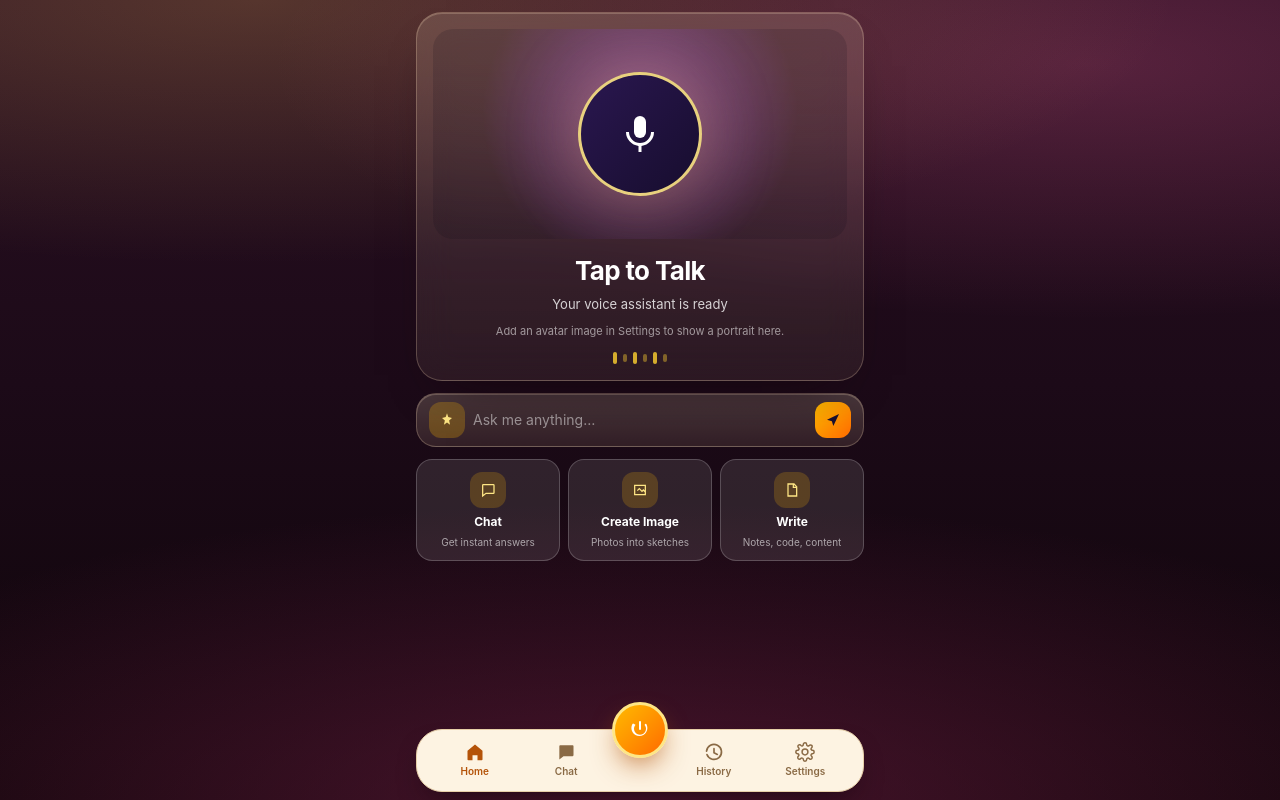
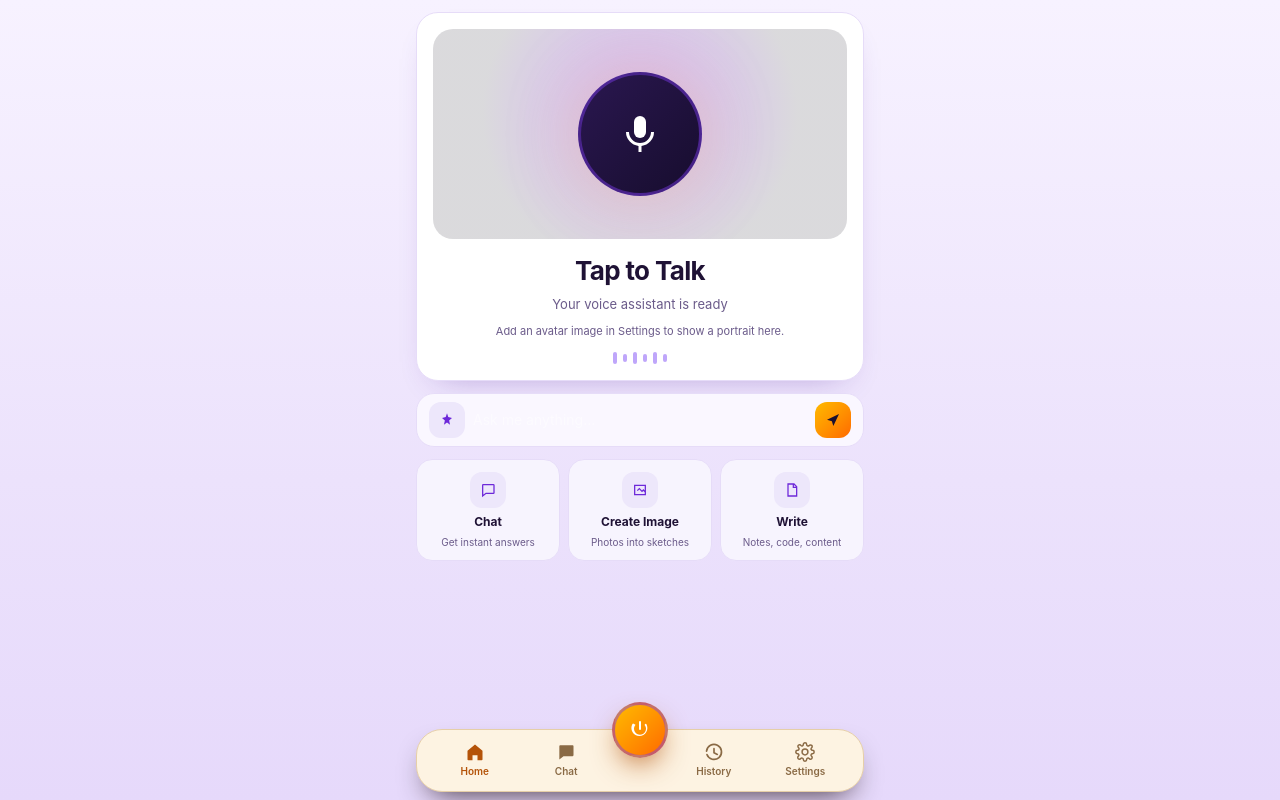
Before and after one commit to project9793/arushi-app, a React (Vite) app in the folder app/: page / in a window 1280 px wide. Built offline with nearby package versions, Linux system fonts and the light colour scheme.

Commit message:
Light purple and white theme, as in the reference screens

```diff
--- a/app/src/index.css
+++ b/app/src/index.css
@@ -1,15 +1,16 @@
 @import 'tailwindcss';
 
 :root {
-  color-scheme: dark;
-  --gold-1: #ffe6ab;
-  --gold-2: #f3bd57;
-  --gold-3: #c8862a;
-  --rose: #f0619a;
-  --text: #fff9f0;
-  --text-2: rgba(255, 240, 220, 0.82);
-  --text-3: rgba(255, 234, 208, 0.62);
-  --line: rgba(255, 226, 186, 0.24);
+  color-scheme: light;
+  --purple-700: #6d28d9;
+  --purple-600: #7c3aed;
+  --purple-500: #8b5cf6;
+  --purple-100: #ede7fb;
+  --ink: #1f1235;
+  --ink-2: #6b5b8a;
+  --ink-3: #9385ae;
+  --line: #e6dcf8;
+  --surface: #ffffff;
 }
 
 html,
@@ -20,13 +21,9 @@ body,
 
 body {
   margin: 0;
-  background:
-    radial-gradient(120% 55% at 20% 0%, rgba(243, 189, 87, 0.22) 0%, transparent 60%),
-    radial-gradient(110% 55% at 85% 8%, rgba(240, 97, 154, 0.24) 0%, transparent 58%),
-    radial-gradient(120% 60% at 50% 100%, rgba(120, 32, 72, 0.55) 0%, transparent 62%),
-    linear-gradient(180deg, #2a0f22 0%, #1c0a18 48%, #0e0509 100%);
+  background: linear-gradient(180deg, #f7f2ff 0%, #ece2fc 60%, #e6d9fb 100%);
   background-attachment: fixed;
-  color: var(--text);
+  color: var(--ink);
   font-family: 'Inter', ui-sans-serif, system-ui, -apple-system, 'Segoe UI', Roboto, sans-serif;
   -webkit-font-smoothing: antialiased;
   overscroll-behavior: none;
@@ -35,20 +32,16 @@ body {
 /* ---------------------------------------------------------------- cards */
 
 .card {
-  border-radius: 26px;
+  border-radius: 22px;
   border: 1px solid var(--line);
-  background: linear-gradient(180deg, rgba(255, 232, 202, 0.15), rgba(255, 214, 176, 0.07));
-  backdrop-filter: blur(18px);
-  box-shadow:
-    0 24px 48px -30px rgba(20, 4, 12, 0.95),
-    inset 0 1px 0 rgba(255, 232, 202, 0.22);
+  background: var(--surface);
+  box-shadow: 0 14px 32px -22px rgba(76, 29, 149, 0.45);
 }
 
 .card-strong {
-  border-radius: 20px;
+  border-radius: 18px;
   border: 1px solid var(--line);
-  background: linear-gradient(180deg, rgba(255, 232, 202, 0.20), rgba(255, 214, 176, 0.11));
-  box-shadow: inset 0 1px 0 rgba(255, 232, 202, 0.24);
+  background: #faf7ff;
 }
 
 .chip {
@@ -57,29 +50,29 @@ body {
   gap: 6px;
   border-radius: 9999px;
   border: 1px solid var(--line);
-  background: rgba(255, 232, 202, 0.14);
+  background: #f3eefe;
   padding: 7px 13px;
   font-size: 11px;
   font-weight: 600;
-  color: var(--text);
+  color: var(--ink-2);
   max-width: 58%;
   overflow: hidden;
   text-overflow: ellipsis;
   white-space: nowrap;
 }
 
-.chip-gold {
+.chip-gold,
+.chip-accent {
   display: inline-flex;
   align-items: center;
   gap: 6px;
   border-radius: 9999px;
-  border: 1px solid rgba(243, 189, 87, 0.75);
-  background: linear-gradient(180deg, rgba(104, 66, 18, 0.95), rgba(52, 28, 6, 0.95));
+  border: 1px solid rgba(124, 58, 237, 0.35);
+  background: var(--purple-100);
   padding: 8px 15px;
   font-size: 12px;
   font-weight: 700;
-  color: var(--gold-1);
-  box-shadow: 0 8px 22px -12px rgba(20, 4, 12, 0.9);
+  color: var(--purple-700);
 }
 
 .label {
@@ -89,41 +82,58 @@ body {
   font-weight: 700;
   letter-spacing: 0.05em;
   text-transform: uppercase;
-  color: var(--text-2);
+  color: var(--ink-2);
 }
 
 .muted {
-  color: var(--text-3);
+  color: var(--ink-3);
 }
 
 .field {
   width: 100%;
   border-radius: 14px;
   border: 1px solid var(--line);
-  background: rgba(255, 232, 202, 0.10);
+  background: #f7f4fe;
   padding: 11px 13px;
   font-size: 13px;
-  color: var(--text);
+  color: var(--ink);
 }
 
 .field::placeholder {
-  color: rgba(255, 234, 208, 0.48);
+  color: var(--ink-3);
 }
 
 .field:focus {
   outline: none;
-  border-color: rgba(243, 189, 87, 0.85);
-  box-shadow: 0 0 0 3px rgba(243, 189, 87, 0.20);
+  border-color: rgba(124, 58, 237, 0.6);
+  box-shadow: 0 0 0 3px rgba(124, 58, 237, 0.14);
+}
+
+/* --------------------------------------------------------------- bubbles */
+
+.bubble-out {
+  background: var(--purple-600);
+  color: #ffffff;
+  border: 1px solid rgba(109, 40, 217, 0.4);
+}
+
+.bubble-in {
+  background: #f4f1fb;
+  color: var(--ink);
+  border: 1px solid var(--line);
+}
+
+.btn-primary {
+  background: linear-gradient(180deg, var(--purple-500), var(--purple-600));
+  color: #ffffff;
+  box-shadow: 0 10px 22px -14px rgba(109, 40, 217, 0.9);
 }
 
 /* ------------------------------------------------------------ gold type */
 
 .gold-title {
-  background: linear-gradient(180deg, var(--gold-1) 0%, var(--gold-2) 48%, var(--gold-3) 100%);
-  -webkit-background-clip: text;
-  background-clip: text;
-  color: transparent;
-  filter: drop-shadow(0 2px 8px rgba(243, 189, 87, 0.35));
+  color: var(--purple-700);
+  filter: none;
 }
 
 /* ---------------------------------------------------------------- orb */
@@ -147,16 +157,14 @@ body {
 
 .orb__glow {
   inset: -14%;
-  background: radial-gradient(circle at 50% 50%, rgba(240, 97, 154, 0.6), transparent 62%);
-  filter: blur(28px);
-  opacity: 0.9;
-  transition: opacity 400ms ease;
+  background: radial-gradient(circle at 50% 50%, rgba(139, 92, 246, 0.35), transparent 62%);
+  filter: blur(26px);
   z-index: 0;
 }
 
 .orb__ring {
   inset: 0;
-  border: 1px solid rgba(255, 226, 186, 0.3);
+  border: 1px solid rgba(124, 58, 237, 0.25);
   opacity: 0;
   z-index: 1;
 }
@@ -165,9 +173,9 @@ body {
   inset: 9%;
   z-index: 2;
   background:
-    radial-gradient(circle at 32% 26%, rgba(255, 255, 255, 0.85), transparent 44%),
-    conic-gradient(from 140deg, #f3bd57, #f0619a, #ffd9a0, #c8862a, #f3bd57);
-  box-shadow: inset 0 0 60px rgba(30, 8, 16, 0.28), 0 30px 80px -30px rgba(240, 97, 154, 0.9);
+    radial-gradient(circle at 32% 26%, rgba(255, 255, 255, 0.95), transparent 46%),
+    conic-gradient(from 140deg, #a78bfa, #7c3aed, #c4b5fd, #8b5cf6, #a78bfa);
+  box-shadow: inset 0 0 50px rgba(255, 255, 255, 0.35), 0 24px 60px -28px rgba(109, 40, 217, 0.7);
   display: grid;
   place-items: center;
   overflow: hidden;
@@ -175,19 +183,19 @@ body {
 }
 
 .orb--idle .orb__core { animation: orb-breathe 6s ease-in-out infinite; }
-.orb--connecting .orb__core { animation: orb-spin 3.2s linear infinite; filter: saturate(0.7) brightness(0.85); }
+.orb--connecting .orb__core { animation: orb-spin 3.2s linear infinite; filter: saturate(0.7) brightness(0.95); }
 .orb--connecting .orb__ring { animation: orb-ring-pulse 1.8s ease-out infinite; opacity: 1; }
 .orb--listening .orb__core {
   transform: scale(calc(1 + var(--level) * 0.55));
   transition: transform 90ms linear;
-  filter: brightness(calc(1 + var(--level) * 0.5));
+  filter: brightness(calc(1 + var(--level) * 0.25));
 }
-.orb--listening .orb__ring--1 { opacity: 0.85; animation: orb-ring-pulse 2.4s ease-out infinite; }
+.orb--listening .orb__ring--1 { opacity: 0.9; animation: orb-ring-pulse 2.4s ease-out infinite; }
 .orb--speaking .orb__core { animation: orb-speak 0.9s ease-in-out infinite alternate; }
 .orb--speaking .orb__glow { opacity: 1; animation: orb-glow 0.9s ease-in-out infinite alternate; }
 .orb--error .orb__core {
-  background: radial-gradient(circle at 32% 26%, rgba(255, 255, 255, 0.35), transparent 42%),
-    conic-gradient(from 140deg, #7f1d1d, #b91c1c, #7f1d1d);
+  background: radial-gradient(circle at 32% 26%, rgba(255, 255, 255, 0.5), transparent 42%),
+    conic-gradient(from 140deg, #fca5a5, #ef4444, #fca5a5);
   animation: none;
 }
 
@@ -202,7 +210,7 @@ body {
 }
 
 .waveform { position: relative; z-index: 3; display: flex; align-items: center; gap: 5px; height: 46px; }
-.waveform span { width: 5px; border-radius: 9999px; background: rgba(30, 8, 16, 0.65); height: 18%; animation: wave 1s ease-in-out infinite; }
+.waveform span { width: 5px; border-radius: 9999px; background: #ffffff; height: 18%; animation: wave 1s ease-in-out infinite; }
 .waveform span:nth-child(2) { animation-delay: 0.12s; }
 .waveform span:nth-child(3) { animation-delay: 0.24s; }
 .waveform span:nth-child(4) { animation-delay: 0.36s; }
@@ -210,9 +218,8 @@ body {
 @keyframes wave { 0%, 100% { height: 16%; opacity: 0.7; } 50% { height: 100%; opacity: 1; } }
 
 .glass {
-  background: rgba(255, 232, 202, 0.12);
+  background: #ffffff;
   border: 1px solid var(--line);
-  backdrop-filter: blur(16px);
 }
 
 .log-line { font-variant-numeric: tabular-nums; }
@@ -221,37 +228,74 @@ body {
   .orb__core, .orb__glow, .orb__ring, .waveform span { animation: none !important; }
 }
 
-/* ---------------------------------------------------- warm-theme overrides
-   Nothing in the app is blue-violet any more. These map the few remaining
-   utility classes onto the gold/rose palette so every panel follows the theme. */
+/* ------------------------------------------------- light-theme remapping
+   Components written for the dark theme use white text and translucent white
+   panels. On a white surface those disappear, so map them onto ink and the
+   purple tints instead of editing every component. */
+
+.text-white,
+.text-\[\#fff4e2\],
+.text-\[\#fff8ee\] { color: var(--ink) !important; }
+
+.text-white\/45,
+.text-white\/50,
+.text-white\/55,
+.text-white\/60,
+.text-white\/70,
+.text-white\/75,
+.text-white\/80,
+.text-white\/85,
+.text-white\/90 { color: var(--ink-2) !important; }
+
+.text-\[\#ffe6ab\],
+.text-\[\#ffe9d2\]\/60,
+.text-\[\#ffd9a8\]\/70,
+.text-\[\#ffe6ab\]\/75,
+.text-\[\#ffe6ab\]\/85 { color: var(--purple-700) !important; }
+
+.text-\[\#ffe9d2\]\/80 { color: var(--ink-2) !important; }
+
+.bg-white\/8,
+.bg-white\/10,
+.bg-white\/12,
+.bg-white\/14,
+.bg-white\/16,
+.bg-white\/18,
+.bg-white\/20 { background-color: #f7f4fe !important; }
+
+.border-white\/15,
+.border-white\/20,
+.border-white\/22,
+.border-white\/24,
+.border-white\/25 { border-color: var(--line) !important; }
 
 .bg-violet-500,
 .bg-violet-600 {
-  background-color: #f0a13c !important;
-  color: #2a0f22 !important;
+  background-color: var(--purple-600) !important;
+  color: #ffffff !important;
 }
 
-.hover\:bg-violet-400:hover {
-  background-color: #f7b955 !important;
-}
+.hover\:bg-violet-400:hover { background-color: var(--purple-500) !important; }
 
 .bg-violet-500\/35,
 .bg-violet-600\/25,
 .bg-violet-600\/30,
 .bg-violet-600\/35,
-.bg-violet-600\/40 {
-  background-color: rgba(243, 189, 87, 0.22) !important;
-}
-
-.bg-violet-600\/45 {
-  background-color: rgba(243, 189, 87, 0.28) !important;
-}
+.bg-violet-600\/40,
+.bg-violet-600\/45 { background-color: var(--purple-100) !important; }
 
 .text-violet-100,
-.text-violet-200 {
-  color: #ffe6ab !important;
-}
+.text-violet-200 { color: var(--purple-700) !important; }
 
-.border-violet-400\/60 {
-  border-color: rgba(243, 189, 87, 0.75) !important;
-}
+.border-violet-400\/60 { border-color: rgba(124, 58, 237, 0.55) !important; }
+
+.bg-amber-400\/20,
+.bg-amber-400\/25 { background-color: var(--purple-100) !important; }
+
+.text-amber-200 { color: var(--purple-700) !important; }
+
+.bg-amber-300\/40,
+.bg-amber-300\/80 { background-color: rgba(139, 92, 246, 0.55) !important; }
+
+.border-amber-200,
+.border-amber-200\/90 { border-color: rgba(124, 58, 237, 0.45) !important; }
```
